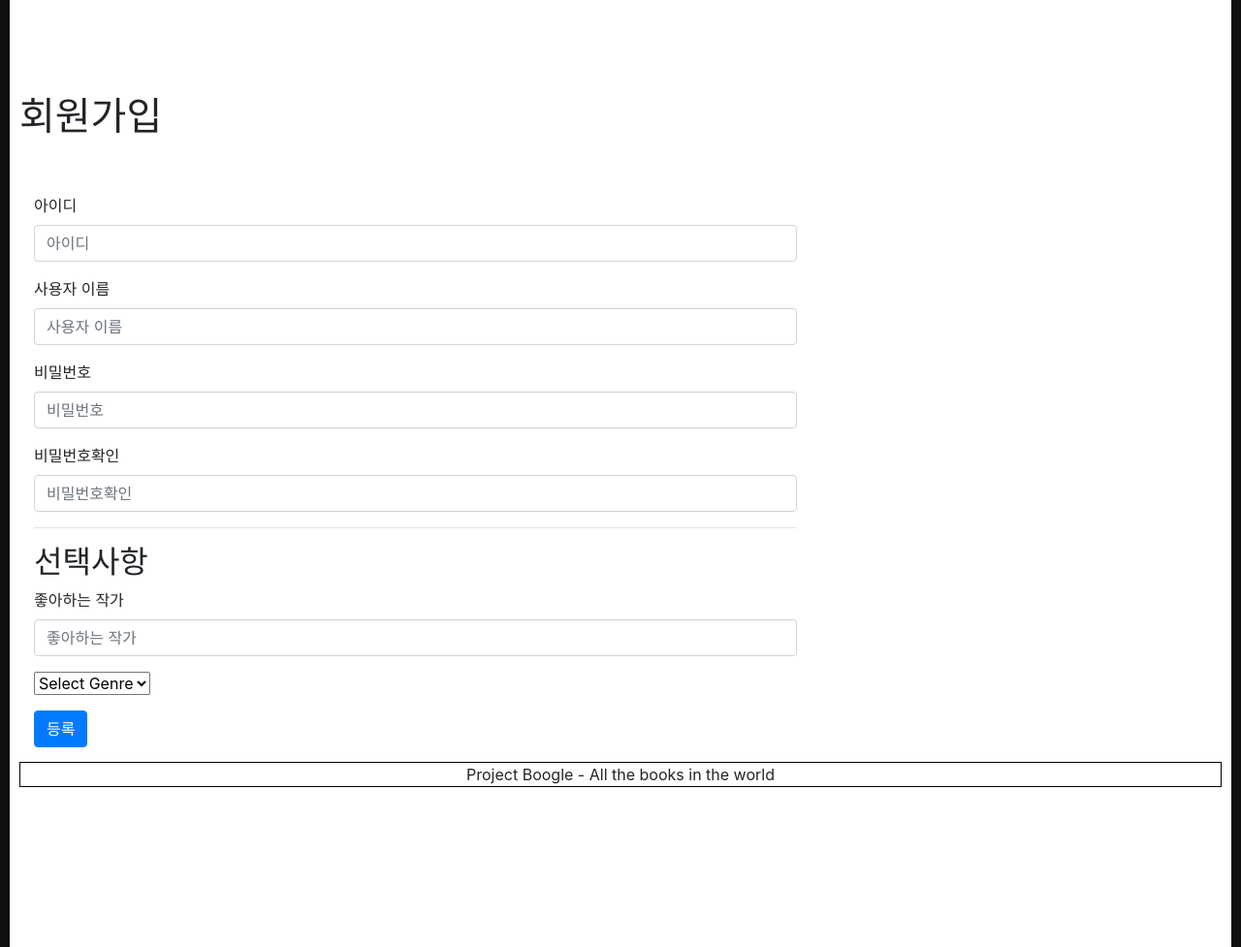
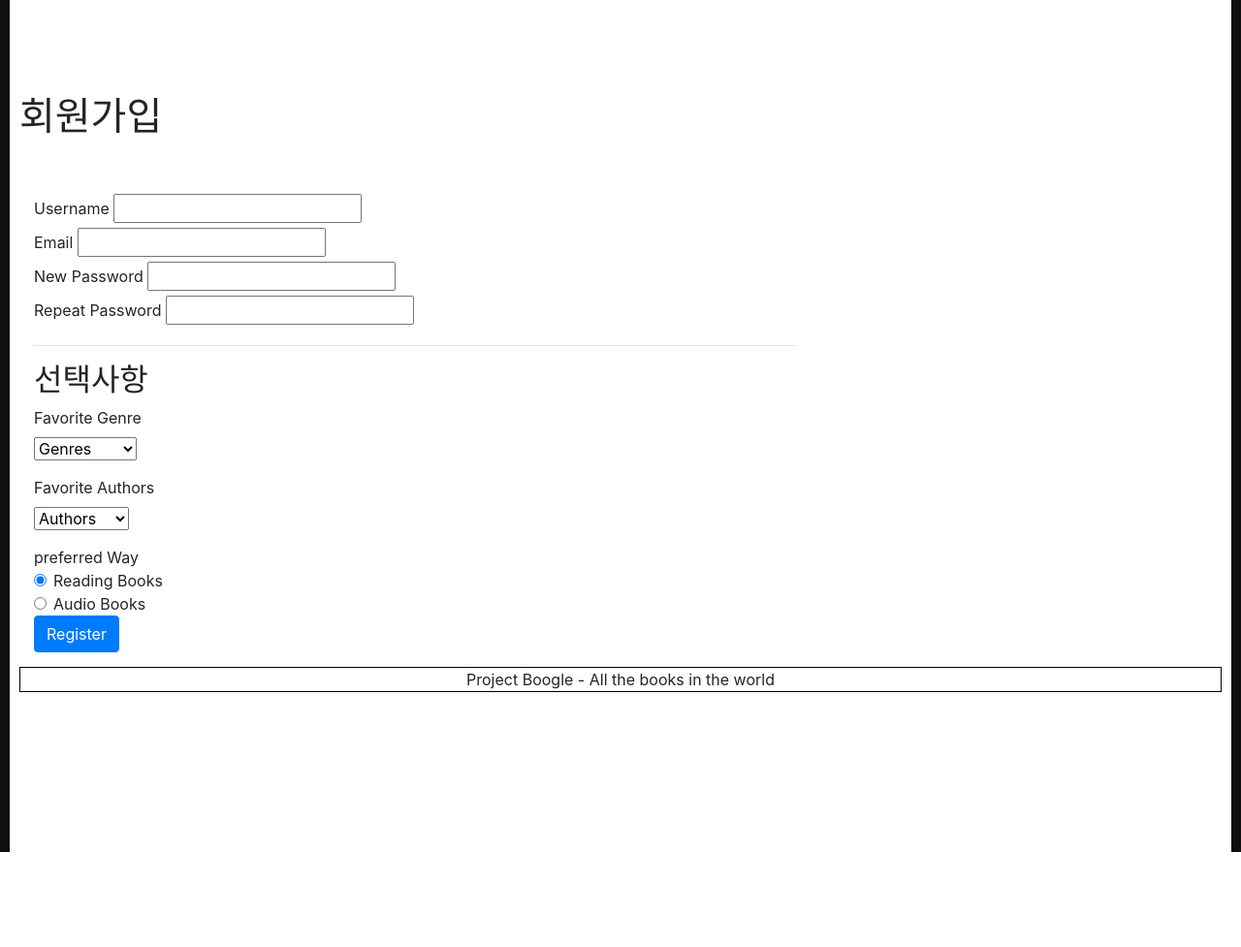
Before and after one commit to jwoongbin/Boogle, a Flask app: page /register in a window 1280 px wide. Shown: the part 132-1109 px from the top of the page at 97% size. After the commit the page ends 1011 px from the top, so only its background shows below. Run offline with Flask 2, Linux system fonts and the light colour scheme; some libraries are stand-ins or nearby versions.

Commit message:
로그인 검증 시스템 추가, register 템플릿 항목추가

```diff
--- a/app.py
+++ b/app.py
@@ -5,6 +5,8 @@ import json
 from models import db
 import os
 from models import Fcuser
+from form import RegisterForm
+
 
 app = Flask('mars_discovery')
 
@@ -41,42 +43,39 @@ def main():
     books3 = []
     books3 = data['results']
 
-
     return render_template('main.html', books=books, books2=books2, books3=books3)
 
 @app.route('/register', methods=['GET','POST'])
 def register():
-    if request.method == 'GET':
+    form = RegisterForm()
 
-        genre_data=[{'genre': 'Literature'}, {'genre': 'History'}, {'genre': 'Philosophy'}],
+    genre_data=[{'genre': 'Literature'}, {'genre': 'History'}, {'genre': 'Philosophy'}]
+    author_data=[{'author': 'Spinoza'}, {'author': 'Karl Marx'}, {'author': 'Nietzsche'}]
+    if request.method == 'POST':
+        #회원정보 생성
+        if form.validate_on_submit():
+            username = form.data.get('unsername')
+            email = form.data.get('email')
+            password = form.data.get('password')
 
-        return render_template("register.html", genre_data=genre_data)
-    else:
-        #회원정보 생성
-        userid = request.form.get('userid')
-        username = request.form.get('username')
-        password = request.form.get('password')
-        re_password = request.form.get('re_password')
-        author = request.form.get('author')
-        user_genre = request.form.get('user_genre')
-        print(user_genre)
+            genre = request.form.get('genre')
+            author = request.form.get('author')
 
-        if not (userid and username and password and re_password and user_genre) :
-            return "모두 입력해주세요"
-        elif password != re_password:
-            return "비밀번호를 확인해주세요"
-        else:
             fcuser = Fcuser()
+            fcuser.username = username
+            fcuser.email = email
             fcuser.password = password #models의 FCuser 클래스를 이용해 db에 입력
-            fcuser.userid = userid
-            fcuser.username = username
             fcuser.author = author
-            fcuser.genre = user_genre
+            fcuser.genre = genre
+            way = request.form.get('way')
+            if(way == 'Audio'):
+                fcuser.way = way
             db.session.add(fcuser)
             db.session.commit()
-            return "회원가입 완료"
-
-        return redirect('/')
+            flash('회원 가입이 완료되었습니다.')
+        else:
+            flash('입력한 값을 확인해주세요.', 'error')
+    return render_template("register.html", form=form, genre_data=genre_data, author_data=author_data)
 
 
 @app.route('/about')
@@ -98,7 +97,7 @@ if __name__ == "__main__":
     app.config['SQLALCHEMY_COMMIT_ON_TEARDOWN'] = True     # 사용자에게 원하는 정보를 전달완료했을때가 TEARDOWN, 그 순간마다 COMMIT 하도록 설정
     #여러가지 쌓아져있던 동작들을 Commit을 해주어야 데이터베이스에 반영됨. 이러한 단위들은 트렌젝션이라고함.
     app.config['SQLALCHEMY_TRACK_MODIFICATIONS'] = False   # True하면 warrnig메시지 유발,
-
+    app.config['SECRET_KEY']='AASDFASDF'
     db.init_app(app) #초기화 후 db.app에 app으로 명시적으로 넣어줌
     db.app = app
     db.create_all()   # 이 명령이 있어야 생성됨. DB가
--- /dev/null
+++ b/form.py
@@ -0,0 +1,14 @@
+from flask_wtf import FlaskForm
+from wtforms import StringField, validators, PasswordField, BooleanField
+
+
+class RegisterForm(FlaskForm):
+    username = StringField('Username', [validators.Length(min=4, max=25)])
+    # email format에 대한 유효성 검사를 위해서는 추가적으로 email_validator package를 추가해야함
+    email = StringField('Email', [validators.DataRequired()])
+    password = PasswordField('New Password', [
+        validators.DataRequired(),
+        validators.EqualTo('password_confirm', message='Passwords must be matched'),
+    ])
+    password_confirm = PasswordField('Repeat Password')
+    accept_tos = BooleanField('I accept the TOS', [validators.InputRequired()])
--- a/templates/register.html
+++ b/templates/register.html
@@ -19,39 +19,57 @@
     <div class="row mt-5">
     <div class="col-12">
         <form method="POST" action="{{ url_for('register') }}">
-            <div class="form-group">
-                <label for="userid">아이디</label>
-                <input type="text" class="form-control" id="userid" placeholder="아이디" name="userid"/>
-                <!-- id는 삭제해도 되더라. 마지막에 name과 app.py의 get 메소드 사용하는 부분이 일치해야 상응한다 -->
+            {{ form.csrf_token }}
+            <div>
+                {{ form.username.label() }}
+                {{ form.username() }}
             </div>
-            <div class="form-group">
-                <label for="username">사용자 이름</label>
-                <input type="text" class="form-control" id="username" placeholder="사용자 이름" name="username"/>
-
+            <div>
+                {{ form.email.label() }}
+                {{ form.email() }}
             </div>
-            <div class="form-group">
-                <label for="password">비밀번호</label>
-                <input type="password" class="form-control" id="password" placeholder="비밀번호" name="password"/>
+            <div>
+                {{ form.password.label() }}
+                {{ form.password() }}
             </div>
-            <div class="form-group">
-                <label for="re_password">비밀번호확인</label>
-                <input type="password" class="form-control" id="re_password" placeholder="비밀번호확인" name="re_password"/>
+            <div>
+                {{ form.password_confirm.label() }}
+                {{ form.password_confirm() }}
             </div>
             <hr>
             <h2>선택사항</h2>
             <div class="form-group">
-                <label for="author">좋아하는 작가</label>
-                <input type="text" class="form-control" placeholder="좋아하는 작가" name="author"/>
-            </div>
-            <div class="form-group">
-                <select class="form-select" id="user_genre" name="user_genre">
-                    <option selected>Select Genre</option>
+                <label for="author">Favorite Genre</label>
+                <select class="form-select" name="genre">
+                    <option selected>Genres</option>
                     {% for o in genre_data %}
                     <option value="{{ o.genre }}">{{ o.genre }}</option>
                     {% endfor %}
                 </select>
             </div>
-            <button type="submit" class="btn btn-primary">등록</button>
+            <div class="form-group">
+                <label for="author">Favorite Authors</label>
+                <select class="form-select" name="author">
+                    <option selected>Authors</option>
+                    {% for o in author_data %}
+                    <option value="{{ o.author }}">{{ o.author }}</option>
+                    {% endfor %}
+                </select>
+            </div>
+            <div>preferred Way</div>
+            <div class="form-check">
+                <input class="form-check-input" type="radio" name="way" id="exampleRadios1" value="Reading" checked>
+                <label class="form-check-label" for="Radios1">
+                  Reading Books
+                </label>
+              </div>
+              <div class="form-check">
+                <input class="form-check-input" type="radio" name="way" id="exampleRadios2" value="Audio">
+                <label class="form-check-label" for="Radios2">
+                  Audio Books
+                </label>
+              </div>
+            <button type="submit" class="btn btn-primary">Register</button>
         </form>
     </div>
     </div>
```
Also changed, not shown: models.py (+4 -3 lines), db.sqlite.
